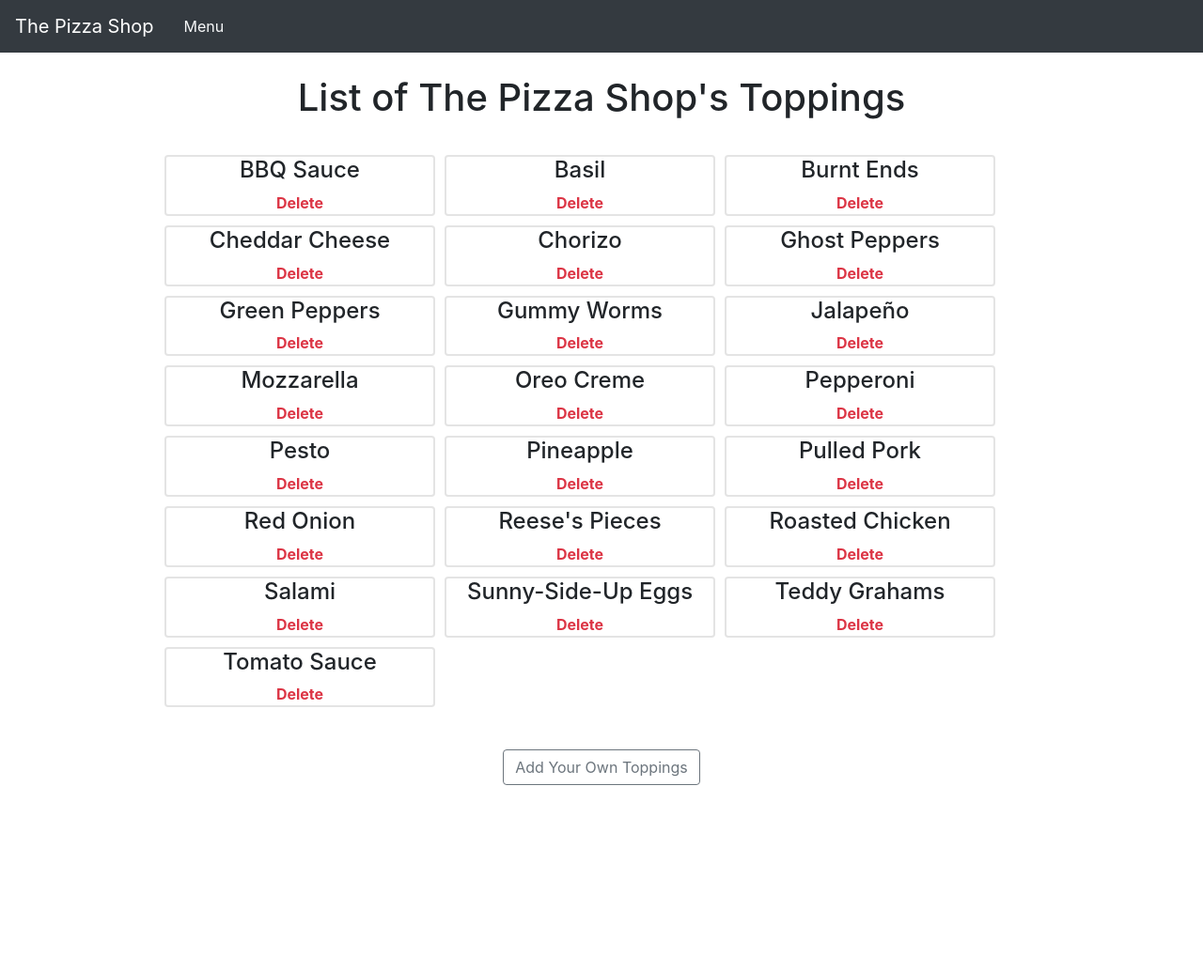
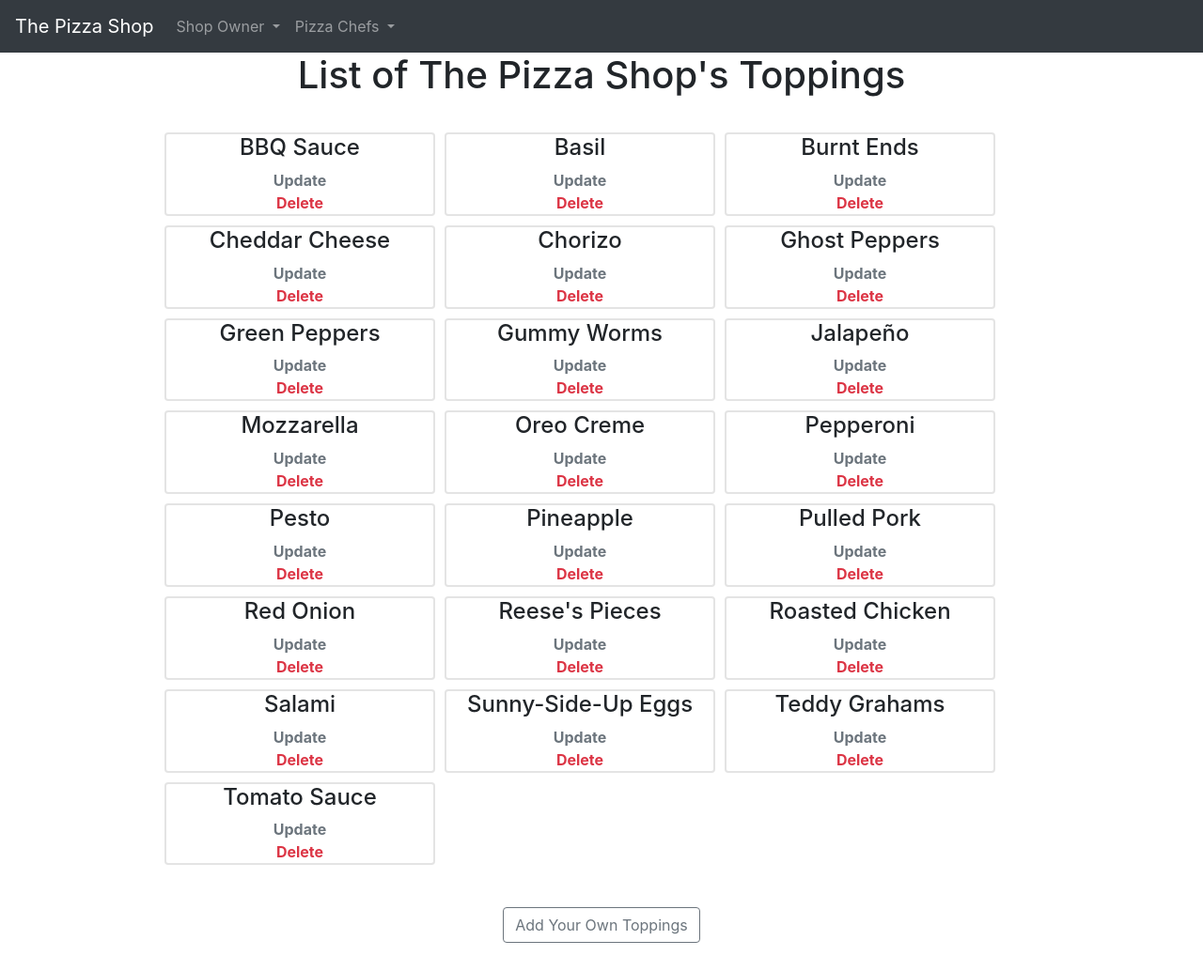
Before and after one commit to rickybmag/SM-Pizza, a Django app: page /toppings/ in a window 1280 px wide. Shown: the whole page at 94% size. Before the commit the page ends 836 px from the top, so only its background shows below. Run offline with Django 4.2, Linux system fonts and the light colour scheme; data comes from the database, SQL or seed files in the repository.

Commit message:
Styled HTML

```diff
--- a/pizza/templates/pizza/add_pizza.html
+++ b/pizza/templates/pizza/add_pizza.html
@@ -2,7 +2,7 @@
 
 {% block content %}
 <center>
-    <h2 style="margin-bottom: 20px;">Create pizzas for The Pizza Shop's Menu</h2>
+    <h2 style="margin: 30px;">Create pizzas for The Pizza Shop's Menu</h2>
 
     {% if submitted %}
     <p>Your pizza was added to the menu!</p>
--- a/pizza/templates/pizza/base.html
+++ b/pizza/templates/pizza/base.html
@@ -24,18 +24,31 @@
       aria-controls="navbarSupportedContent" aria-expanded="false" aria-label="Toggle navigation">
       <span class="navbar-toggler-icon"></span>
     </button>
-    <a class="nav-link dropdown-toggle; text-light" href="#" id="navbarDropdown" role="button" data-toggle="dropdown"
-      aria-haspopup="true" aria-expanded="false">
-      Menu
-    </a>
-    <div class="dropdown-menu" aria-labelledby="navbarDropdown">
-      <a class="dropdown-item" href="{% url 'list_toppings' %}">Toppings</a>
-      <a class="dropdown-item" href="{% url 'list_pizzas' %}">Pizzas</a>
+
+    <div class="collapse navbar-collapse" id="navbarSupportedContent">
+      <ul class="navbar-nav mr-auto">
+        <li class="nav-item dropdown">
+          <a class="nav-link dropdown-toggle" href="#" id="navbarDropdown" role="button" data-toggle="dropdown"
+            aria-haspopup="true" aria-expanded="false">
+            Shop Owner
+          </a>
+          <div class="dropdown-menu" aria-labelledby="navbarDropdown">
+            <a class="dropdown-item" href="{% url 'list_toppings' %}">Toppings Options</a>
+          </div>
+        </li>
+        <li class="nav-item dropdown">
+          <a class="nav-link dropdown-toggle" href="#" id="navbarDropdown" role="button" data-toggle="dropdown"
+            aria-haspopup="true" aria-expanded="false">
+            Pizza Chefs
+          </a>
+          <div class="dropdown-menu" aria-labelledby="navbarDropdown">
+            <a class="dropdown-item" href="{% url 'list_pizzas' %}">Pizza Options</a>
+          </div>
+        </li>
+      </ul>
     </div>
-    </li>
+  </nav>
 
-  </nav>
-  <br>
   <div name="mainbod">
     <div class="container">
 
--- a/pizza/templates/pizza/toppingslist.html
+++ b/pizza/templates/pizza/toppingslist.html
@@ -13,8 +13,8 @@
                     {% for topping in toppings %}
                     <div class="card" style="width: 18rem;">
                         <h4>{{ topping.name }}</a></h4>
-                        <a href="{% url 'delete_topping' topping.id%}" class="text-danger"
-                            style="font-size: 16p; font-weight: bold;">Delete</a>
+                        <a href="{% url 'update_topping' topping.id%}" class="text-secondary" style="font-size: 16p; font-weight: bold;">Update</a>
+                        <a href="{% url 'delete_topping' topping.id%}" class="text-danger" style="font-size: 16p; font-weight: bold;">Delete</a>
                     </div>
                     {% endfor %}
                 </div>
--- a/pizza/templates/pizza/update_pizza.html
+++ b/pizza/templates/pizza/update_pizza.html
@@ -3,7 +3,7 @@
 {% block content %}
 <center>
 
-    <h4>{{ pizza.name }}</h4><br>
+    <h4 style="margin-top: 30px;">{{ pizza.name }}</h4><br>
     <form action="" method="POST">
         {% csrf_token %}
         {{ form.as_p }}
--- a/pizza/urls.py
+++ b/pizza/urls.py
@@ -7,6 +7,7 @@ urlpatterns = [
     path('toppings/', views.toppings, name="list_toppings"),
     path('pizzas/', views.pizzas, name="list_pizzas"),
     path('add_toppings/', views.add_toppings, name='add_toppings'),
+    path('update_topping/<topping_id>', views.update_topping, name="update_topping"),
     path('add_pizza/', views.add_pizza, name='add_pizza'),
     path('show_pizza/<pizza_id>', views.show_pizza, name='show_pizza'),
     path('update_pizza/<pizza_id>', views.update_pizza, name='update_pizza'),
--- a/pizza/views.py
+++ b/pizza/views.py
@@ -29,6 +29,13 @@ def add_toppings(request):
             submitted = True
     return render(request, "pizza/add_toppings.html", {'form': form, 'submitted': submitted})
 
+def update_topping(request, topping_id):
+    toppings = Toppings.objects.get(pk=topping_id)
+    form = ToppingsForm(request.POST or None, instance=toppings)
+    if form.is_valid():
+        form.save()
+        return redirect("list_toppings")
+    return render(request, "pizza/update_topping.html", {'toppings': toppings, 'form': form})
 
 def add_pizza(request):
     submitted = False
@@ -43,19 +50,9 @@ def add_pizza(request):
             submitted = True
     return render(request, "pizza/add_pizza.html", {'form': form, 'submitted': submitted})
 
-
 def show_pizza(request, pizza_id):
     pizza = Pizza.objects.get(pk=pizza_id)
     return render(request, "pizza/show_pizza.html", {'pizza': pizza})
-
-
-def update_pizza(request, pizza_id):
-    pizza = Pizza.objects.get(pk=pizza_id)
-    form = PizzaForm(request.POST or None, instance=pizza)
-    if form.is_valid():
-        form.save()
-        return redirect("list_pizzas")
-    return render(request, "pizza/update_pizza.html", {'pizza': pizza, 'form': form})
 
 def update_pizza(request, pizza_id):
     pizza = Pizza.objects.get(pk=pizza_id)
```
Also changed, not shown: pizza/forms.py (+4 -4 lines), pizza/templates/pizza/update_topping.html (added, +14 -0 lines), pizza/static/custom.css (line endings or trailing spaces).
